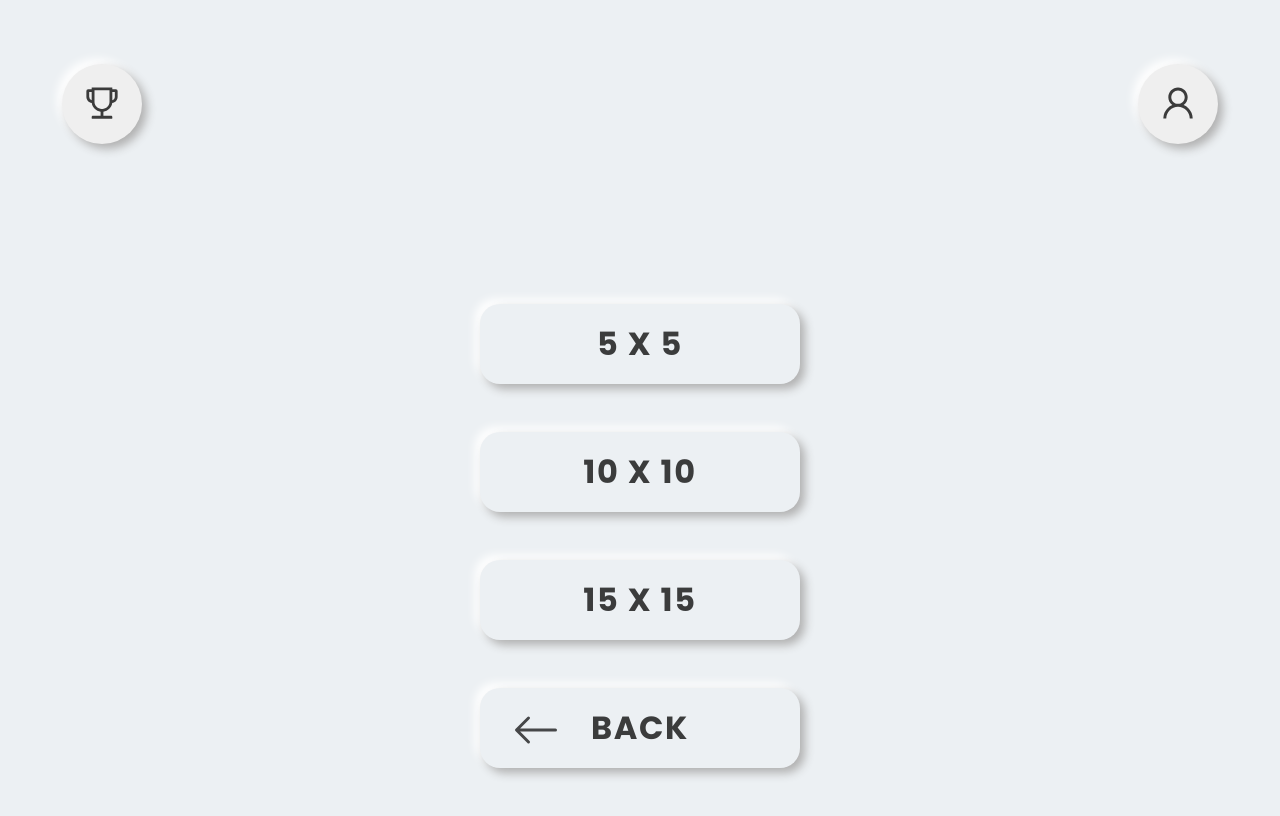
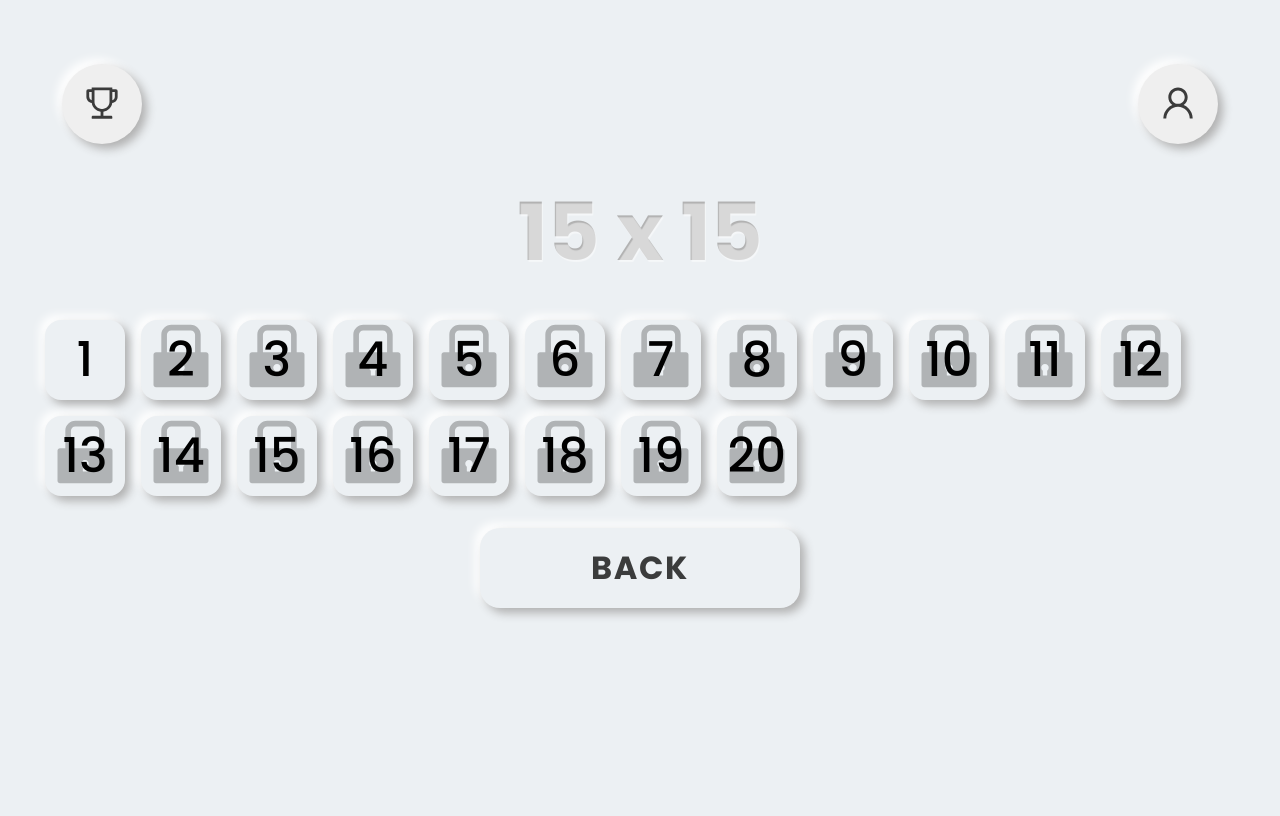
Before and after one commit to Marian-Janolek/nonograms, a React (Create React App) app in the folder frontend/: page /selectGame/hard in a window 1280 px wide. Shown: the top 816 px of the page. Built offline with nearby package versions, Linux system fonts and the light colour scheme; a web font is replaced by a local one.

Commit message:
add easy, medum, hard and generic difficulty menu

```diff
--- a/frontend/src/App.tsx
+++ b/frontend/src/App.tsx
@@ -1,5 +1,12 @@
 import { BrowserRouter as Router, Route, Routes } from 'react-router-dom';
-import { Home, SelectGame, Login, Easy } from './pages';
+import {
+  Home,
+  SelectGame,
+  Login,
+  EasyMenu,
+  MediumMenu,
+  HardMenu,
+} from './pages';
 
 function App() {
   return (
@@ -7,12 +14,10 @@ function App() {
       <Routes>
         <Route path="/register" element={<Login />} />
         <Route path="/" element={<Home />} />
-        <Route path="selectGame" element={<SelectGame />}>
-          <Route path="easy" element={<div>easy game</div>} />
-          <Route path="medium" element={<div>medium game</div>} />
-          <Route path="hard" element={<div>hard game</div>} />
-        </Route>
-        <Route path="card" element={<Easy />} />
+        <Route path="/selectGame" element={<SelectGame />} />
+        <Route path="/selectGame/easy" element={<EasyMenu />} />
+        <Route path="/selectGame/medium" element={<MediumMenu />} />
+        <Route path="/selectGame/hard" element={<HardMenu />} />
       </Routes>
     </Router>
   );
--- a/frontend/src/components/Button.tsx
+++ b/frontend/src/components/Button.tsx
@@ -30,6 +30,10 @@ const Wrapper = styled.div`
   align-items: center;
   justify-content: center;
   position: relative;
+  &:active {
+    box-shadow: inset 5px 5px 10px #b1b1b1, inset -5px -5px 10px #fff;
+    transform: scale(0.98);
+  }
 
   span {
     font-size: var(--bigger-font-size);
--- a/frontend/src/components/LevelCard.tsx
+++ b/frontend/src/components/LevelCard.tsx
@@ -4,7 +4,7 @@ import styled from 'styled-components';
 
 interface LevelCardI {
   level: number;
-  icon: any;
+  icon?: any;
 }
 
 const LevelCard: React.FC<LevelCardI> = ({ level, icon }) => {
--- a/frontend/src/components/Navbar.tsx
+++ b/frontend/src/components/Navbar.tsx
@@ -32,6 +32,10 @@ const Wrapper = styled.nav`
     border-radius: 50%;
     box-shadow: 5px 5px 10px #b1b1b1, -5px -5px 10px #fff;
 
+    &:active {
+      box-shadow: inset 5px 5px 10px #b1b1b1, inset -5px -5px 10px #fff;
+    }
+
     svg {
       font-size: 2.5rem;
       opacity: 0.75;
--- /dev/null
+++ b/frontend/src/pages/DifficultyMenu.tsx
@@ -0,0 +1,70 @@
+import React from 'react';
+import { Button, LevelCard, Navbar } from '../components';
+import styled from 'styled-components';
+import { AiFillLock } from 'react-icons/ai';
+
+interface DifficultyMenuI {
+  heading: string;
+}
+
+const DifficultyMenu: React.FC<DifficultyMenuI> = ({ heading }) => {
+  return (
+    <Wrapper className="wrapper">
+      <Navbar />
+      <div className="heading">{heading}</div>
+      <div className="cards">
+        <LevelCard level={1} />
+        <LevelCard level={2} icon={<AiFillLock />} />
+        <LevelCard level={3} icon={<AiFillLock />} />
+        <LevelCard level={4} icon={<AiFillLock />} />
+        <LevelCard level={5} icon={<AiFillLock />} />
+        <LevelCard level={6} icon={<AiFillLock />} />
+        <LevelCard level={7} icon={<AiFillLock />} />
+        <LevelCard level={8} icon={<AiFillLock />} />
+        <LevelCard level={9} icon={<AiFillLock />} />
+        <LevelCard level={10} icon={<AiFillLock />} />
+        <LevelCard level={11} icon={<AiFillLock />} />
+        <LevelCard level={12} icon={<AiFillLock />} />
+        <LevelCard level={13} icon={<AiFillLock />} />
+        <LevelCard level={14} icon={<AiFillLock />} />
+        <LevelCard level={15} icon={<AiFillLock />} />
+        <LevelCard level={16} icon={<AiFillLock />} />
+        <LevelCard level={17} icon={<AiFillLock />} />
+        <LevelCard level={18} icon={<AiFillLock />} />
+        <LevelCard level={19} icon={<AiFillLock />} />
+        <LevelCard level={20} icon={<AiFillLock />} />
+      </div>
+      <div className="back-btn">
+        <Button text="back" path="/selectGame" />
+      </div>
+    </Wrapper>
+  );
+};
+
+const Wrapper = styled.main`
+  .heading {
+    margin-top: 1.5rem;
+    font-size: 5rem;
+    font-weight: var(--font-bold);
+    background: #b1b1b1;
+    -webkit-background-clip: text;
+    background-clip: text;
+    color: transparent;
+    text-shadow: rgba(255, 255, 255, 0.5) 1px 2px 1px;
+  }
+
+  .cards {
+    display: flex;
+    align-items: center;
+    flex-wrap: wrap;
+    flex-direction: row;
+    gap: 1rem;
+    margin-top: 1.5rem;
+    margin-left: 0.8rem;
+  }
+  .back-btn {
+    margin-top: 2rem;
+  }
+`;
+
+export default DifficultyMenu;
--- a/frontend/src/pages/Easy.tsx
+++ /dev/null
@@ -1,40 +0,0 @@
-import React from 'react';
-import { LevelCard, Navbar } from '../components';
-import styled from 'styled-components';
-import { AiFillLock } from 'react-icons/ai';
-
-const Easy: React.FC = () => {
-  return (
-    <Wrapper className="wrapper">
-      <Navbar />
-      <div className="heading">5 x 5</div>
-      <div className="cards">
-        <LevelCard level={1} icon={<AiFillLock />} />
-        <LevelCard level={2} icon={<AiFillLock />} />
-        <LevelCard level={3} icon={<AiFillLock />} />
-        <LevelCard level={4} icon={<AiFillLock />} />
-        <LevelCard level={5} icon={<AiFillLock />} />
-        <LevelCard level={6} icon={<AiFillLock />} />
-      </div>
-    </Wrapper>
-  );
-};
-
-const Wrapper = styled.main`
-  .heading {
-    margin-top: 2rem;
-    font-size: 5rem;
-  }
-
-  .cards {
-    display: flex;
-    align-items: center;
-    flex-wrap: wrap;
-    flex-direction: row;
-    gap: 1rem;
-    margin-top: 2.5rem;
-    margin-left: 0.8rem;
-  }
-`;
-
-export default Easy;
--- /dev/null
+++ b/frontend/src/pages/EasyMenu.tsx
@@ -0,0 +1,12 @@
+import React from 'react';
+import { DifficultyMenu } from './';
+
+const EasyMenu: React.FC = () => {
+  return (
+    <div>
+      <DifficultyMenu heading="5 x 5" />
+    </div>
+  );
+};
+
+export default EasyMenu;
--- /dev/null
+++ b/frontend/src/pages/HardMenu.tsx
@@ -0,0 +1,12 @@
+import React from 'react';
+import { DifficultyMenu } from '.';
+
+const HardMenu: React.FC = () => {
+  return (
+    <div>
+      <DifficultyMenu heading="15 x 15" />
+    </div>
+  );
+};
+
+export default HardMenu;
--- /dev/null
+++ b/frontend/src/pages/MediumMenu.tsx
@@ -0,0 +1,12 @@
+import React from 'react';
+import { DifficultyMenu } from '.';
+
+const MediumMenu: React.FC = () => {
+  return (
+    <div>
+      <DifficultyMenu heading="10 x 10" />
+    </div>
+  );
+};
+
+export default MediumMenu;
--- a/frontend/src/pages/index.js
+++ b/frontend/src/pages/index.js
@@ -1,6 +1,17 @@
 import Home from './Home';
 import Login from './Login';
 import SelectGame from './SelectGame';
-import Easy from './Easy';
+import EasyMenu from './EasyMenu';
+import MediumMenu from './MediumMenu';
+import HardMenu from './HardMenu';
+import DifficultyMenu from './DifficultyMenu';
 
-export { Home, Login, SelectGame, Easy };
+export {
+  Home,
+  Login,
+  SelectGame,
+  EasyMenu,
+  MediumMenu,
+  HardMenu,
+  DifficultyMenu,
+};
```
